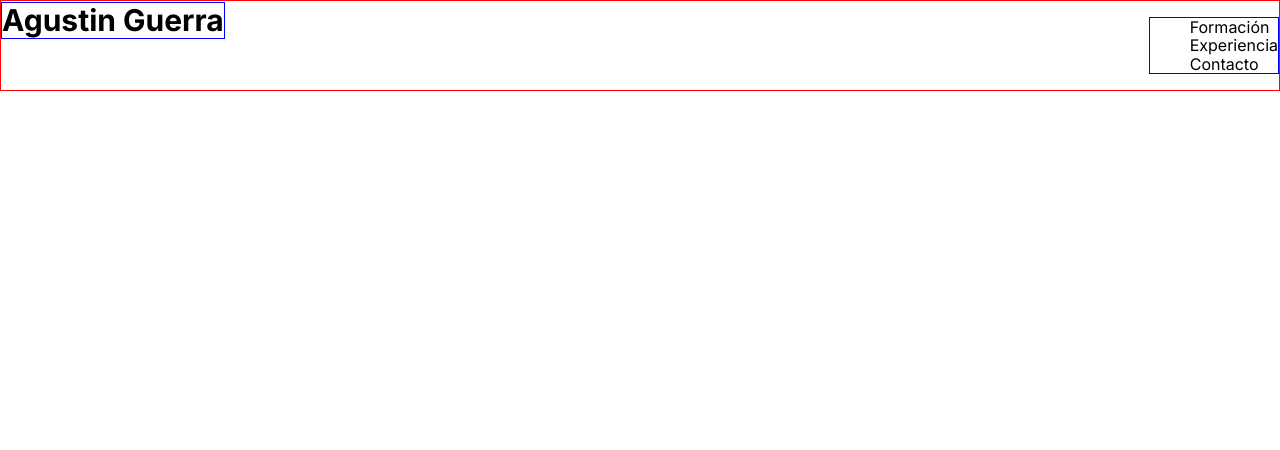
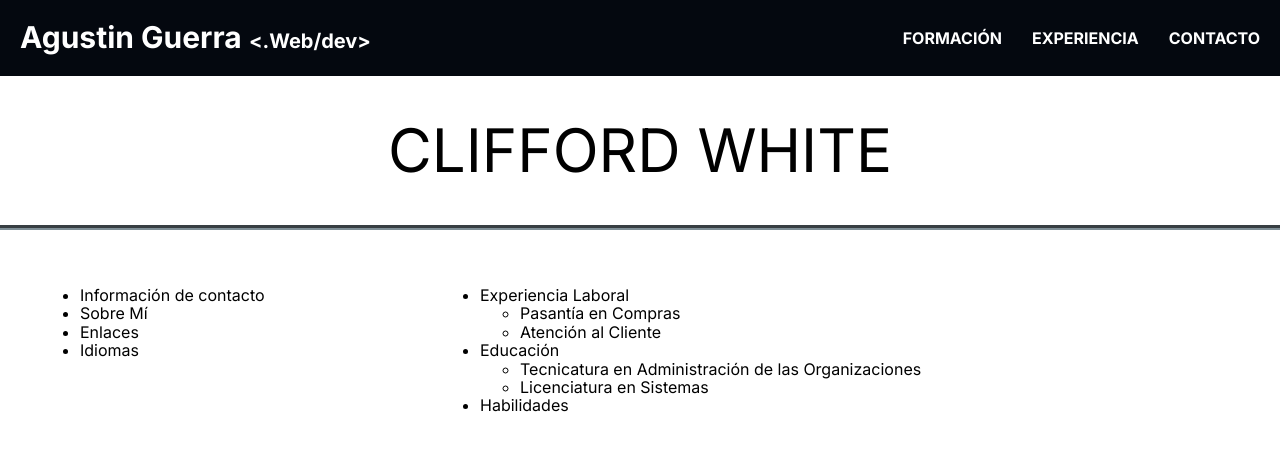
Before and after one commit to Kado2/tp_ticmas_cv, a plain HTML site: page index.html in a window 1280 px wide. Drawn offline with Linux system fonts and the light colour scheme.

Commit message:
Primera subida de los archivos al repo remoto

```diff
--- a/build/css/app.css
+++ b/build/css/app.css
@@ -360,16 +360,52 @@ img {
   display: block;
 }
 
+.header {
+  text-align: center;
+}
+.header h1 {
+  margin: 4rem auto;
+  padding-bottom: 4rem;
+  font-size: 6rem;
+  text-transform: uppercase;
+  font-weight: 400;
+  border-bottom: 0.5rem #7e8e96 groove;
+}
+
 .contenedor-barra {
   display: flex;
   align-items: center;
   justify-content: space-between;
-  border: 1px red solid;
+  background-color: #04080f;
+  color: #FFFFFF;
 }
 .contenedor-barra .logo {
-  border: 1px solid blue;
+  margin: 2rem 2rem;
+}
+.contenedor-barra .logo span p {
+  display: inline;
+  color: inherit;
 }
 .contenedor-barra ul {
   list-style: none;
-  border: 1px solid blue;
+  padding: 0;
+  margin-right: 2rem;
+  display: flex;
+  flex-direction: row;
+  gap: 3rem;
 }
+.contenedor-barra ul li a {
+  color: inherit;
+  text-decoration: none;
+  display: block;
+  text-transform: uppercase;
+  font-weight: 700;
+}
+.contenedor-barra ul li a:hover {
+  color: #406E8E;
+}
+
+.contenedor_grid {
+  display: grid;
+  grid-template-columns: 1fr 2fr;
+}
--- a/index.html
+++ b/index.html
@@ -13,14 +13,45 @@
 <body>
     <header class="header">
         <nav class="contenedor-barra">
-            <h3 class="logo">Agustin Guerra</h3>
+            <h3 class="logo">Agustin Guerra <span><p><.Web/dev></p></span></h3>
             <ul>
-                <li><a>Formación</a></li>
-                <li><a>Experiencia</a></li>
-                <li><a>Contacto</a></li>
+                <li><a href="#">Formación</a></li>
+                <li><a href="#">Experiencia</a></li>
+                <li><a href="#">Contacto</a></li>
             </ul>
-        </nav>
+        </nav> <!--Final barra de navegacion-->
+        <h1 class="header_titulo">Clifford White</h1>
     </header>
-
+    <main class="contenedor">
+        <div class="contenedor_grid">
+            <aside class="left_info">
+                <ul>
+                    <li>Información de contacto</li>
+                    <li>Sobre Mí</li>
+                    <li>Enlaces</li>
+                    <li>Idiomas</li>
+                </ul>
+            </aside>
+            <div class="right_info">
+                <ul>
+                    <li>
+                        Experiencia Laboral
+                        <ul>
+                            <li>Pasantía en Compras</li>
+                            <li>Atención al Cliente</li>
+                        </ul>
+                    </li>
+                    <li>
+                        Educación
+                        <ul>
+                            <li>Tecnicatura en Administración de las Organizaciones</li>
+                            <li>Licenciatura en Sistemas</li>
+                        </ul>
+                    </li>
+                    <li>Habilidades</li>
+                </ul>
+            </div>
+        </div>
+    </main>
 </body>
 </html>
```
